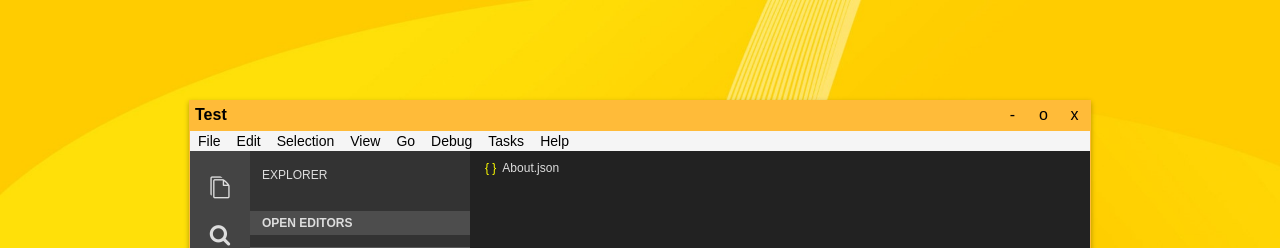
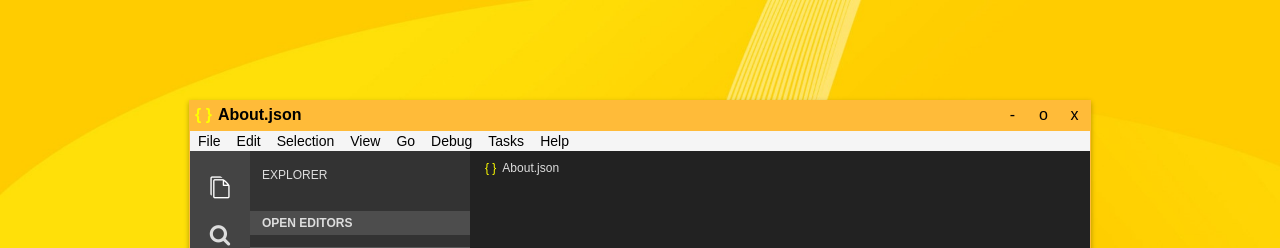
Before and after one commit to rdayton/react-portfolio, a React (Create React App) app: page / in a window 1280 px wide. Shown: the top 248 px of the page. Built offline with nearby package versions, Linux system fonts and the light colour scheme.

Commit message:
Title updates based on file selected

```diff
--- a/src/Content.css
+++ b/src/Content.css
@@ -38,3 +38,11 @@ pre {
 .content a:hover, .content a:active {
     text-decoration: underline;
 }
+
+.comment {
+    color: lightgreen;
+}
+
+::-webkit-scrollbar {
+    display: none;
+}
--- a/src/Content.js
+++ b/src/Content.js
@@ -32,7 +32,6 @@ class Content extends Component {
     }
 
     loadData() {
-        //this.setState({isLoading:true})
         var API = "https://api.github.com/repos/rdayton/";
         return fetch(API + this.props.view)
             .then(response => response.json())
@@ -47,7 +46,6 @@ class Content extends Component {
 
     componentDidUpdate(prevProps, prevState) {
         if (this.state.data === null) {
-            // At this point, we're in the "commit" phase, so it's safe to load the new data.
             this.loadData();
         }
     }
@@ -80,6 +78,9 @@ class Content extends Component {
                         <p className="description">{this.state.data.description}</p>
                         <p>For more information visit: <a href={"https://github.com/rdayton/" + this.props.view}>https://github.com/rdayton/{this.props.view}</a>.</p>
                         <pre dangerouslySetInnerHTML={{__html: highlightSyntax(JSON.stringify(this.state.data, null, 4))}}></pre>
+                    { this.state.data.toString().includes("rate limit exceeded") &&
+                        <p class="comment">// TODO: fix rate limit exceeded error</p>
+                    }
                     </div>
                 }
             </div>
--- a/src/Sidebar.css
+++ b/src/Sidebar.css
@@ -8,6 +8,9 @@
 
 .icon-wrap {
     flex:0 0 60px;
+}
+.icon-wrap .active {
+    color:#ffffff;
 }
 .details-wrap {
     background-color:#333333;
@@ -42,11 +45,7 @@
 .sidebar .box ul .active {
     background: #5A5A5A;
 }
-.json {
-    color:yellow;
-    display: inline-block;
-    margin-right:6px;
-}
+
 .sidebar ul {
     height:100%;
     list-style: none;
--- a/src/Sidebar.js
+++ b/src/Sidebar.js
@@ -8,7 +8,7 @@ class Sidebar extends Component {
             <div className="sidebar">
                 <div className="icon-wrap">
                     <ul>
-                        <li><span className="icon icon-files-empty"></span></li>
+                        <li><span className="icon icon-files-empty active"></span></li>
                         <li><span className="icon icon-search"></span></li>
                         <li><span className="icon icon-code-fork"></span></li>
                         <li><span className="icon icon-bug"></span></li>
@@ -22,15 +22,15 @@ class Sidebar extends Component {
                     </div>
                     <div className="box open-files">
                         <p className="box-heading">OPEN EDITORS</p>
-                        <ul><li onClick={() => this.props.changeView("about")} className="active"><span className="json">{"{ }"}</span>About.json</li></ul>
+                        <ul><li onClick={(event) => this.props.changeView( event.currentTarget.innerHTML, "about")} className="active"><span className="json">{"{ }"}</span>About.json</li></ul>
                     </div>
                     <div className="box open-files">
                         <p className="box-heading">PROJECTS</p>
                         <ul>
-                            <li onClick={() => this.props.changeView("django-rest-framework-initial-setup")}><span  className="json">{"{ }"}</span>Django Rest Framework Init.py</li>
-                            <li onClick={() => this.props.changeView("file-lister")}><span  className="json">{"{ }"}</span>File Lister.php</li>
-                            <li onClick={() => this.props.changeView("react-portfolio")}><span  className="json">{"{ }"}</span>Portfolio.js</li>
-                            <li onClick={() => this.props.changeView("round-ball-in-a-square-hole")}><span  className="json">{"{ }"}</span>Round Ball in a Square Hole.cs</li>
+                            <li onClick={(event) => this.props.changeView(event.currentTarget.innerHTML,"django-rest-framework-initial-setup")}><span  className="json">{"{ }"}</span>Django Rest Framework Init.py</li>
+                            <li onClick={(event) => this.props.changeView(event.currentTarget.innerHTML,"file-lister")}><span  className="json">{"{ }"}</span>File Lister.php</li>
+                            <li onClick={(event) => this.props.changeView(event.currentTarget.innerHTML,"react-portfolio")}><span  className="json">{"{ }"}</span>Portfolio.js</li>
+                            <li onClick={(event) => this.props.changeView(event.currentTarget.innerHTML,"round-ball-in-a-square-hole")}><span  className="json">{"{ }"}</span>Round Ball in a Square Hole.cs</li>
 
                         </ul>
                     </div>
--- a/src/Titlebar.js
+++ b/src/Titlebar.js
@@ -5,7 +5,7 @@ class Titlebar extends Component {
     render() {
         return (
             <div className="titlebar clearfix">
-                <h1>Test</h1>
+                <h1 dangerouslySetInnerHTML={{__html:this.props.title}}></h1>
                 <div className="controls">
                     <span id="minimize">-</span>
                     <span id="maximize">o</span>
--- a/src/Window.css
+++ b/src/Window.css
@@ -23,3 +23,9 @@
 #contentContainer > div {
     background-color: #222222;
 }
+
+.json {
+    color:yellow;
+    display: inline-block;
+    margin-right:6px;
+}
--- a/src/Window.js
+++ b/src/Window.js
@@ -11,22 +11,23 @@ class Window extends Component {
         super(props)
 
         this.state = {
-            view: "about"
+            view: "about",
+            title: "<span  class='json'>{ }</span>About.json"
         }
         this.changeView = this.changeView.bind(this)
     }
 
-    changeView(view) {
-        console.log(view)
+    changeView(title, view) {
         this.setState({
-            view: view
+            view: view,
+            title: title,
         })
     }
 
     render() {
         return (
             <div className="window">
-                <Titlebar />
+                <Titlebar title={this.state.title} />
                 <Toolbar />
                 <div id="contentContainer">
                     <Sidebar changeView = {this.changeView} />
```
